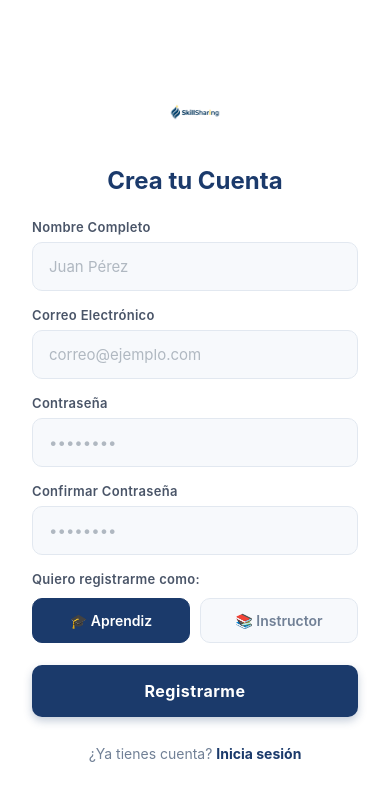
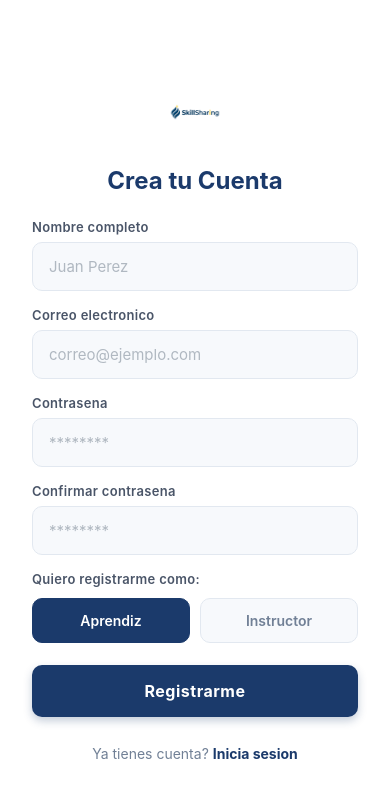
Before and after one commit to GioVxsquez/SkillSharing-IS2, a React Native app in the folder frontend/: screen /Register in a window 390 px wide. Shown: the top 800 px of the page. Built offline with nearby package versions, Linux system fonts and the light colour scheme.

Commit message:
fix: dejar registro activo sin depender del correo

```diff
--- a/frontend/src/screens/RegisterScreen.tsx
+++ b/frontend/src/screens/RegisterScreen.tsx
@@ -7,12 +7,12 @@ import {
 import { api } from '../api/config';
 
 export default function RegisterScreen({ navigation }: any) {
-  const [nombre, setNombre]           = useState('');
-  const [email, setEmail]             = useState('');
-  const [password, setPassword]       = useState('');
+  const [nombre, setNombre] = useState('');
+  const [email, setEmail] = useState('');
+  const [password, setPassword] = useState('');
   const [confirmPassword, setConfirm] = useState('');
   const [isInstructor, setIsInstructor] = useState(false);
-  const [loading, setLoading]         = useState(false);
+  const [loading, setLoading] = useState(false);
 
   const handleRegistro = async () => {
     if (!nombre || !email || !password || !confirmPassword) {
@@ -20,11 +20,11 @@ export default function RegisterScreen({ navigation }: any) {
       return;
     }
     if (password !== confirmPassword) {
-      Alert.alert('Error', 'Las contraseñas no coinciden.');
+      Alert.alert('Error', 'Las contrasenas no coinciden.');
       return;
     }
     if (password.length < 6) {
-      Alert.alert('Error', 'La contraseña debe tener al menos 6 caracteres.');
+      Alert.alert('Error', 'La contrasena debe tener al menos 6 caracteres.');
       return;
     }
 
@@ -39,8 +39,8 @@ export default function RegisterScreen({ navigation }: any) {
 
       if (response.data.ok) {
         Alert.alert(
-          '¡Registro exitoso!',
-          'Revisa tu bandeja de entrada para activar tu cuenta antes de iniciar sesión.',
+          'Registro exitoso',
+          'Ya puedes iniciar sesion con tu cuenta.',
           [{ text: 'Entendido', onPress: () => navigation.navigate('Login') }]
         );
       } else {
@@ -61,20 +61,17 @@ export default function RegisterScreen({ navigation }: any) {
     >
       <StatusBar barStyle="dark-content" backgroundColor="#FFFFFF" />
       <ScrollView contentContainerStyle={styles.scroll} keyboardShouldPersistTaps="handled">
-
-        {/* Logo */}
         <View style={styles.logoContainer}>
           <Image source={require('../../assets/logo.png')} style={styles.logo} resizeMode="contain" />
         </View>
 
         <Text style={styles.titulo}>Crea tu Cuenta</Text>
 
-        {/* Campos */}
         <View style={styles.campo}>
-          <Text style={styles.label}>Nombre Completo</Text>
+          <Text style={styles.label}>Nombre completo</Text>
           <TextInput
             style={styles.input}
-            placeholder="Juan Pérez"
+            placeholder="Juan Perez"
             placeholderTextColor="#B0B8C1"
             value={nombre}
             onChangeText={setNombre}
@@ -82,7 +79,7 @@ export default function RegisterScreen({ navigation }: any) {
         </View>
 
         <View style={styles.campo}>
-          <Text style={styles.label}>Correo Electrónico</Text>
+          <Text style={styles.label}>Correo electronico</Text>
           <TextInput
             style={styles.input}
             placeholder="correo@ejemplo.com"
@@ -96,10 +93,10 @@ export default function RegisterScreen({ navigation }: any) {
         </View>
 
         <View style={styles.campo}>
-          <Text style={styles.label}>Contraseña</Text>
+          <Text style={styles.label}>Contrasena</Text>
           <TextInput
             style={styles.input}
-            placeholder="••••••••"
+            placeholder="********"
             placeholderTextColor="#B0B8C1"
             value={password}
             onChangeText={setPassword}
@@ -108,10 +105,10 @@ export default function RegisterScreen({ navigation }: any) {
         </View>
 
         <View style={styles.campo}>
-          <Text style={styles.label}>Confirmar Contraseña</Text>
+          <Text style={styles.label}>Confirmar contrasena</Text>
           <TextInput
             style={styles.input}
-            placeholder="••••••••"
+            placeholder="********"
             placeholderTextColor="#B0B8C1"
             value={confirmPassword}
             onChangeText={setConfirm}
@@ -119,7 +116,6 @@ export default function RegisterScreen({ navigation }: any) {
           />
         </View>
 
-        {/* Selector de rol */}
         <View style={styles.rolContainer}>
           <Text style={styles.label}>Quiero registrarme como:</Text>
           <View style={styles.rolBotones}>
@@ -128,7 +124,7 @@ export default function RegisterScreen({ navigation }: any) {
               onPress={() => setIsInstructor(false)}
             >
               <Text style={[styles.rolTexto, !isInstructor && styles.rolTextoActivo]}>
-                🎓 Aprendiz
+                Aprendiz
               </Text>
             </TouchableOpacity>
             <TouchableOpacity
@@ -136,13 +132,12 @@ export default function RegisterScreen({ navigation }: any) {
               onPress={() => setIsInstructor(true)}
             >
               <Text style={[styles.rolTexto, isInstructor && styles.rolTextoActivo]}>
-                📚 Instructor
+                Instructor
               </Text>
             </TouchableOpacity>
           </View>
         </View>
 
-        {/* Botón principal */}
         <TouchableOpacity
           style={[styles.botonPrincipal, loading && styles.botonDeshabilitado]}
           onPress={handleRegistro}
@@ -154,14 +149,12 @@ export default function RegisterScreen({ navigation }: any) {
             : <Text style={styles.botonTexto}>Registrarme</Text>}
         </TouchableOpacity>
 
-        {/* Enlace a Login */}
         <View style={styles.pie}>
-          <Text style={styles.pieTexto}>¿Ya tienes cuenta? </Text>
+          <Text style={styles.pieTexto}>Ya tienes cuenta? </Text>
           <TouchableOpacity onPress={() => navigation.navigate('Login')}>
-            <Text style={styles.enlace}>Inicia sesión</Text>
+            <Text style={styles.enlace}>Inicia sesion</Text>
           </TouchableOpacity>
         </View>
-
       </ScrollView>
     </KeyboardAvoidingView>
   );
```
Also changed, not shown: 1 other file (tests, documents, lock files or other folders).
